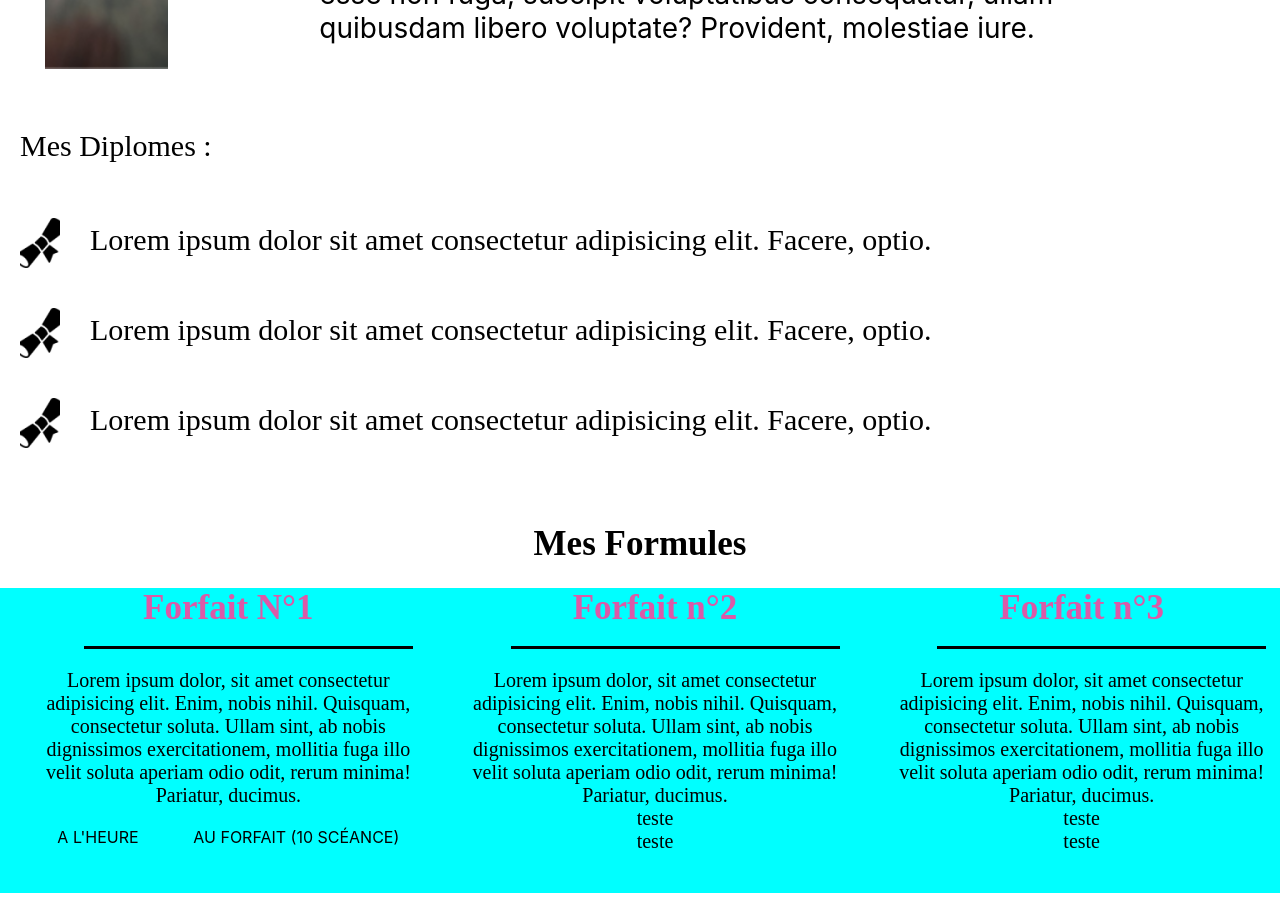
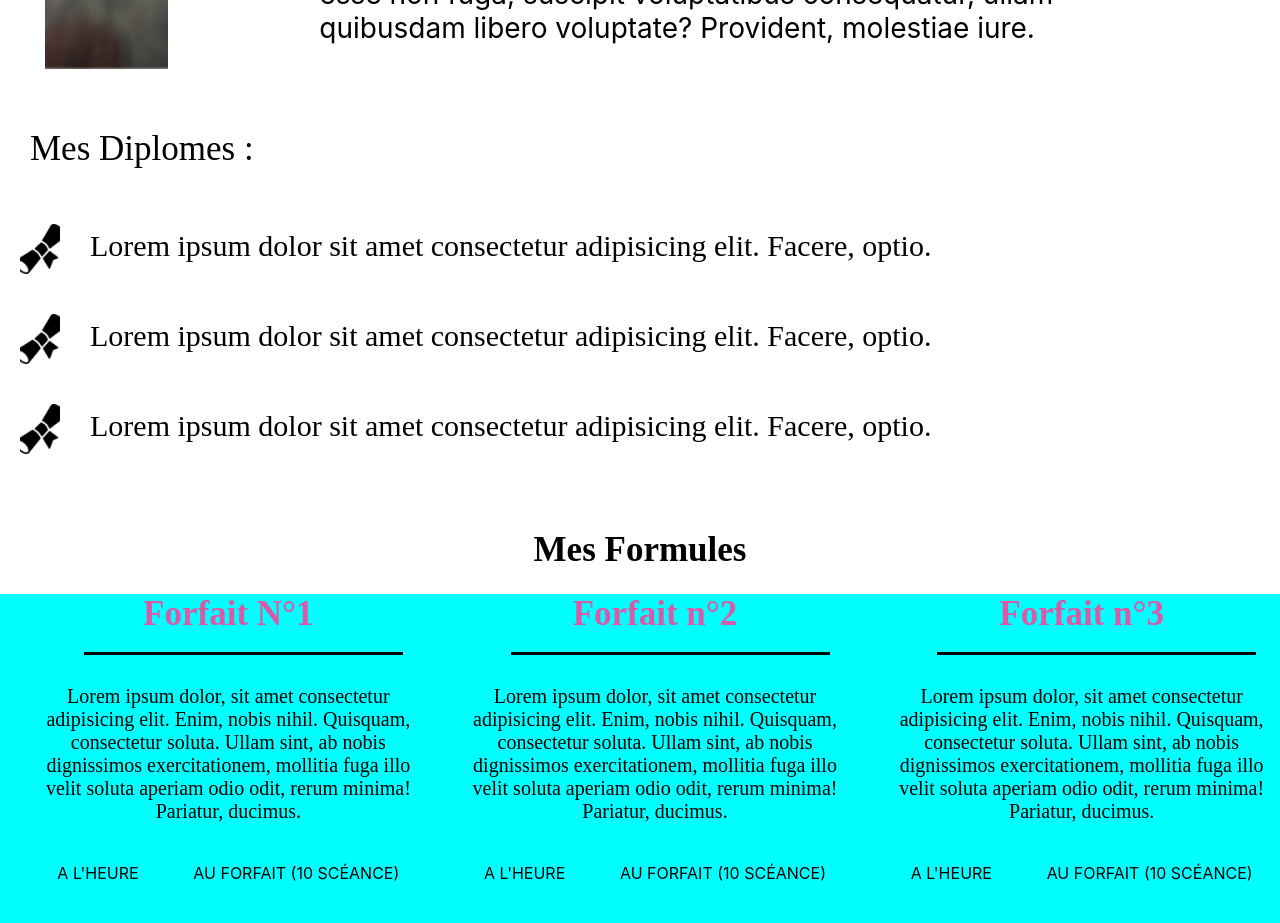
Before and after one commit to peter-centini/sophie-leguennec, a React (Create React App) app: page /Infos in a window 1280 px wide. Shown: the part 740-1663 px from the top of the page. Before the commit the page ends 1633 px from the top, so only its background shows below. Built offline with nearby package versions, Linux system fonts and the light colour scheme.

Commit message:
update forfait

```diff
--- a/src/pages/information/Infos.jsx
+++ b/src/pages/information/Infos.jsx
@@ -78,8 +78,10 @@ export default function Infos() {
             <div className="trait"></div>
             <p className="contenue">Lorem ipsum dolor, sit amet consectetur adipisicing elit. Enim, nobis nihil. Quisquam, consectetur soluta. Ullam sint, ab nobis dignissimos exercitationem, mollitia fuga illo velit soluta aperiam odio odit, rerum minima!
             Pariatur, ducimus.</p>
-            <p className="contenue">teste</p>
-            <p className="contenue">teste</p>
+             <div className="detail_forfait">
+              <div className="heure">A L'HEURE </div>
+            <div className="au_forfait">AU FORFAIT (10 SCÉANCE)</div>
+            </div>
           </div>
 
           <div className="formule_3">
@@ -87,8 +89,10 @@ export default function Infos() {
             <div className="trait"></div>
             <p className="contenue">Lorem ipsum dolor, sit amet consectetur adipisicing elit. Enim, nobis nihil. Quisquam, consectetur soluta. Ullam sint, ab nobis dignissimos exercitationem, mollitia fuga illo velit soluta aperiam odio odit, rerum minima!
             Pariatur, ducimus.</p>
-            <p className="contenue">teste</p>
-            <p className="contenue">teste</p>
+            <div className="detail_forfait">
+              <div className="heure">A L'HEURE </div>
+            <div className="au_forfait">AU FORFAIT (10 SCÉANCE)</div>
+            </div>
           </div>
         </div>
       </div>
--- a/src/pages/information/infos.css
+++ b/src/pages/information/infos.css
@@ -47,7 +47,7 @@
 }
 
 .trait_sepa {
-    border-top: 5px solid red;
+    border-top: 5px solid var(--icontxt_color);
     width: 50%;
     margin-top: 5%;
 }
@@ -66,10 +66,10 @@
     flex-direction: row;
     justify-content: start;
     /* background-color: blueviolet; */
-    margin-left: 20px;
-    font-size: 30px;
-    font-family: var(--Montserrat_400_font);
-    margin-top: 30px
+    margin-left: 30px;
+    font-size: 35px;
+    font-family: var(--Montserrat_700_font);
+    margin-top: 30px;
 }
 
 .list_diplome {
@@ -145,7 +145,7 @@
 .trait {
     content: "";
     border-bottom: 3px solid;
-    width: 329px;
+    width: 319px;
     margin-top: 18px;
     margin-bottom: 20px;
     margin-left: 54px;
@@ -156,6 +156,7 @@
     font-family: var(--Montserrat_400_font);
     text-align: center;
     text-justify: auto;
+    margin-top: 30px;
 }
 
 .detail_forfait{
@@ -164,6 +165,7 @@ flex-direction: row;
 margin-top: 20px;
 justify-content: space-around;
 flex-wrap: wrap;
+margin-top: 40px;
 
 }
 .heure{
```
